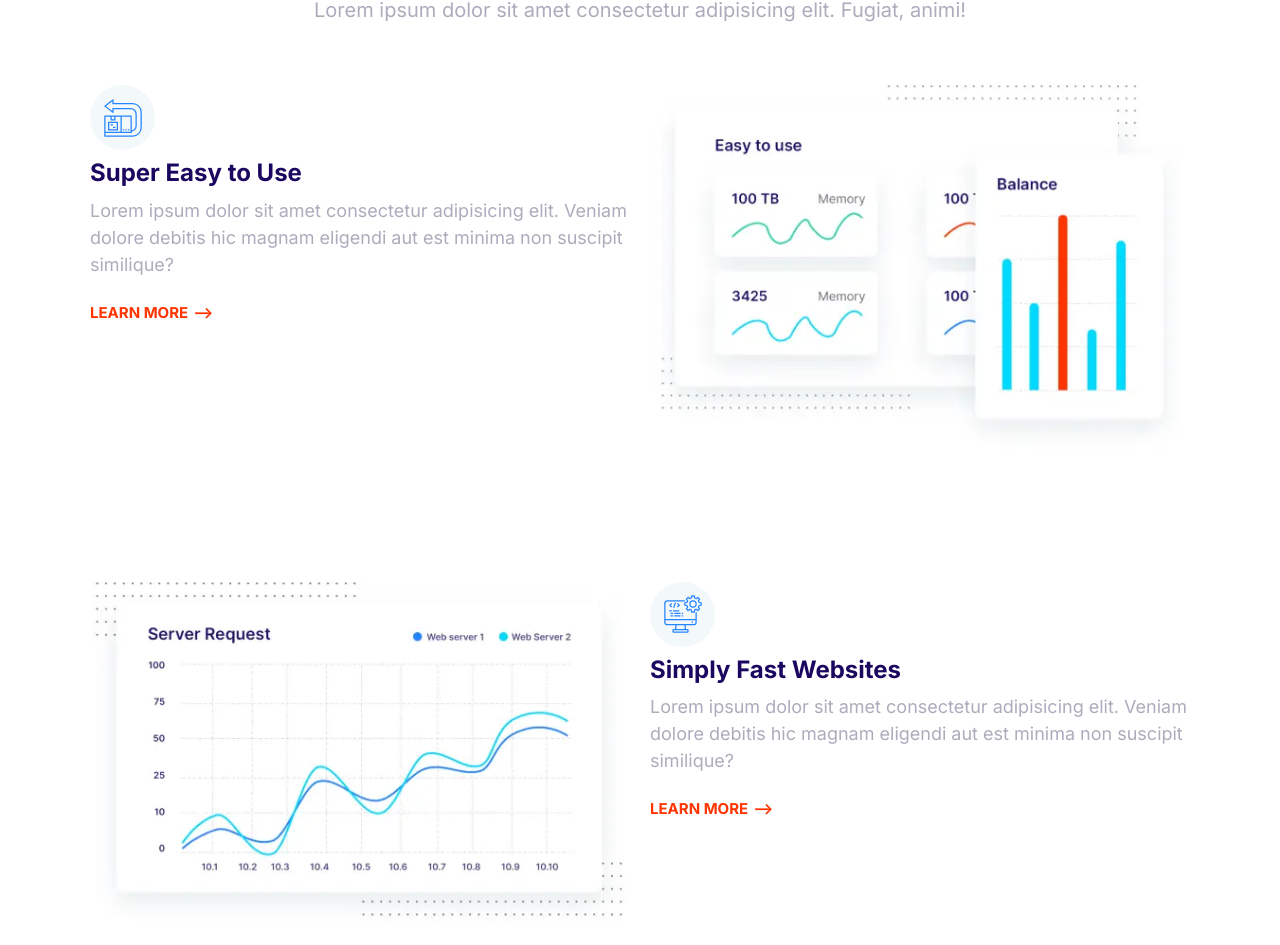
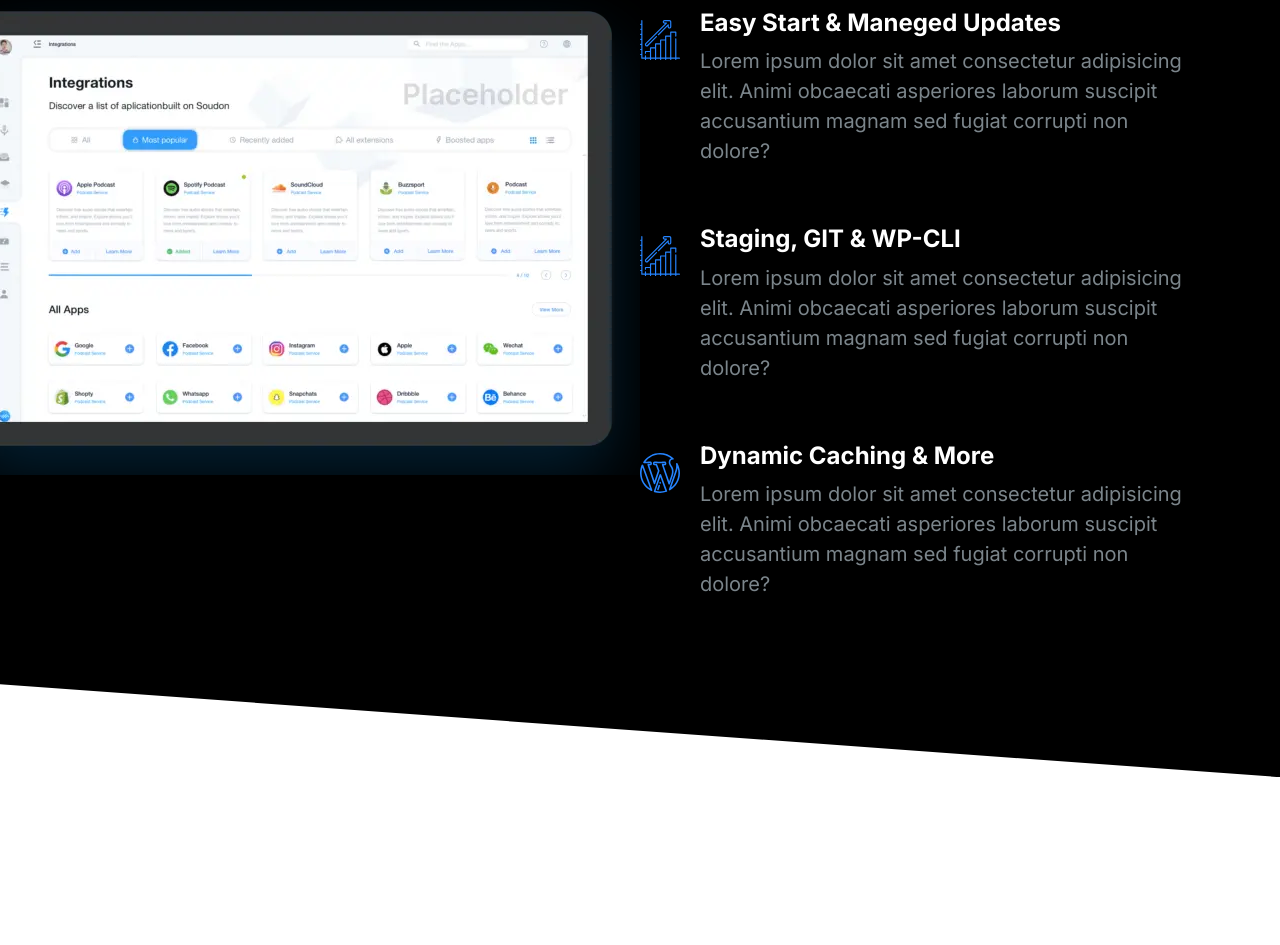
Before and after one commit to andressami/cursomoshify, a plain HTML site: page index.html in a window 1280 px wide. Shown: the part 152-1097 px from the top of the page. After the commit the page ends 929 px from the top, so only its background shows below. Drawn offline with Linux system fonts and the light colour scheme.

Commit message:
Construindo Showcase-block

```diff
--- a/Styles/styles.css
+++ b/Styles/styles.css
@@ -13,7 +13,10 @@
     box-sizing: border-box;
 }
 /* TIPOGRAFIA */
-
+::selection {
+    background: var(--color-primary);
+    color: #fff;
+}
 html {
     font-size: 62.5%;
 }
@@ -42,6 +45,7 @@
 
 h3 {
     font-size: 3rem;
+
 }
 
 p {
@@ -63,6 +67,7 @@
 
     h3 {
         font-size: 2.4rem;
+
     }
 }
 
@@ -132,7 +137,7 @@
 /* LISTS */
 
 .list {
-    color: var(--color-headings);
+
     list-style: none;
     padding-left: 0;
 }
@@ -145,6 +150,7 @@
 .list--tick {
     list-style-image: url(../Images/tick.svg);
     margin-left: 3rem;
+    color: var(--color-headings);
 }
 
 .list--tick .list__item {
@@ -418,6 +424,7 @@
 
 .media {
     display: flex;
+    margin-bottom: 4rem;
 }
 
 .media__title {
@@ -635,26 +642,28 @@
     margin-top: 0;
 }
 
-.block--dark {
+.block--dark, .block--dark p {
     background: #000;
     color: #7b858b;
 }
 
-.block--dark .block__heading {
+.block--dark h1,
+.block--dark h2,
+.block--dark h3 {
     color: #fff;
 }
 
 .block--skewed-right {
     background: #000;
     color: #7b858b;
-    clip-path: polygon(0% 0%, 100% 0%, 100% 100%, 0% 80%);
+    clip-path: polygon(0% 0%, 100% 0%, 100% 100%, 0% 90%);
     padding-bottom: calc(var(--padding-vertical) + 4rem);
 }
 
 .block--skewed-left {
     background: #000;
     color: #7b858b;
-    clip-path: polygon(0% 0%, 100% 0%, 100% 80%, 0% 100%);
+    clip-path: polygon(0% 0%, 100% 0%, 100% 90%, 0% 100%);
     padding-bottom: calc(var(--padding-vertical) + 4rem);
 }
 
@@ -729,10 +738,6 @@
 }
 
 /* HERO */
-
-.hero {
-    clip-path: polygon(0% 0%, 100% 0%, 100% 90%, 0% 100%);
-}
 
 .hero__tagline {
     font-size: 2rem;
@@ -836,3 +841,29 @@
         order: 2;
     }
 }
+
+
+/* SHOWCASE */
+.block-showcase__img > img {
+    width: 100%;
+}
+
+.showcase__list .media__text {
+    font-size: 2rem;
+}
+
+@media screen and (min-width:768px) {
+    .block-showcase .grid {
+        grid-template-columns: 50% 50%;
+    }
+
+    .block-showcase__img {
+        justify-self: end;
+    }
+
+    .block-showcase__img > img {
+        width: auto;
+        max-width: 700px;
+    }
+
+}
--- a/index.html
+++ b/index.html
@@ -15,124 +15,78 @@
     <link rel="stylesheet" href="Styles/styles.css" />
   </head>
   <body>
-    <section class="block container">
+    <section class="block block--dark block--skewed-right block-showcase">
       <header class="block__header">
-        <h2>Host on the Cloud to Keep Growing</h3>
-        <p class="feature__header__text">
-          Lorem ipsum dolor sit amet consectetur adipisicing elit. Fugiat,
-          animi!
-        </p>
+        <h2 class="block__heading">User-friendly Control Panel</h2>
       </header>
-      <article class="feature grid grid--1x2">
-        <div class="feature__content">
-          <span class="icon-container">
-            <svg class="icon icon--primary">
-              <use xlink:href="images/sprite.svg#easy"></use>
-            </svg>
-          </span>
-          <h3 class="feature__media__heading">Super Easy to Use</h3>
-          <p class="feature__text">
-            Lorem ipsum dolor sit amet consectetur adipisicing elit. Veniam
-            dolore debitis hic magnam eligendi aut est minima non suscipit
-            similique?
-          </p>
-          <a href="#" class="link-arrow">Learn More</a>
-        </div>
-        <picture>
+      <div class="container grid grid--1x2">
+        <picture class="block-showcase__img">
           <source
-            srcset="images/easy.webp 1x, images/easy@2x.webp 2x"
+            srcset="images/ipad@1x.webp 1x, images/ipad@2x.webp 2x"
             type="image/webp"
           />
           <source
-            srcset="images/easy.png 1x, images/easy@2x.png 2x"
+            srcset="images/ipad@1x.png 1x, images/ipad@2x.png 2x"
             type="image/png"
           />
-          <img class="feature__img" src="Images/easy.png" alt="" />
+          <img src="Images/ipad.png" alt="" />
         </picture>
-      </article>
-      <article class="feature grid grid--1x2">
-
-        <div class="feature__content">
-          <span class="icon-container">
+        <ul class="list showcase__list">
+          <li>
+            <div class="media">
+              <div class="media__image">
                 <svg class="icon icon--primary">
-              <use xlink:href="images/sprite.svg#computer"></use>
+                  <use xlink:href="images/sprite.svg#growth"></use>
                 </svg>
-          </span>
-          <h3 class="feature__media__heading">Simply Fast Websites</h3>
-          <p class="feature__text">
-            Lorem ipsum dolor sit amet consectetur adipisicing elit. Veniam
-            dolore debitis hic magnam eligendi aut est minima non suscipit
-            similique?
+              </div>
+              <div class="media__body">
+                <h3 class="media__title">Easy Start & Maneged Updates</h3>
+                <p class="media__text">
+                  Lorem ipsum dolor sit amet consectetur adipisicing elit. Animi
+                  obcaecati asperiores laborum suscipit accusantium magnam sed
+                  fugiat corrupti non dolore?
                 </p>
-          <a href="#" class="link-arrow">Learn More</a>
               </div>
-        <picture>
-          <source
-            srcset="images/fast.webp 1x, images/fast@2x.webp 2x"
-            type="image/webp"
-          />
-          <source
-            srcset="images/fast.png 1x, images/fast@2x.png 2x"
-            type="image/png"
-          />
-          <img class="feature__img" src="Images/fast.png" alt="" />
-        </picture>
-      </article>
-      <article class="feature grid grid--1x2">
-        <div class="feature__content">
-          <span class="icon-container">
+            </div>
+          </li>
+          <li>
+            <div class="media">
+              <div class="media__image">
+                <svg class="icon icon--primary">
+                  <use xlink:href="images/sprite.svg#growth"></use>
+                </svg>
+              </div>
+              <div class="media__body">
+                <h3 class="media__title">Staging, GIT & WP-CLI</h3>
+                <p class="media__text">
+                  Lorem ipsum dolor sit amet consectetur adipisicing elit. Animi
+                  obcaecati asperiores laborum suscipit accusantium magnam sed
+                  fugiat corrupti non dolore?
+                </p>
+              </div>
+            </div>
+          </li>
+          <li>
+            <div class="media">
+              <div class="media__image">
                 <svg class="icon icon--primary">
                   <use xlink:href="images/sprite.svg#wordpress"></use>
                 </svg>
-          </span>
-          <h3 class="feature__media__heading">Word Made Easy</h3>
-          <p class="feature__text">
-            Lorem ipsum dolor sit amet consectetur adipisicing elit. Veniam
-            dolore debitis hic magnam eligendi aut est minima non suscipit
-            similique?
+              </div>
+              <div class="media__body">
+                <h3 class="media__title">Dynamic Caching & More</h3>
+                <p class="media__text">
+                  Lorem ipsum dolor sit amet consectetur adipisicing elit. Animi
+                  obcaecati asperiores laborum suscipit accusantium magnam sed
+                  fugiat corrupti non dolore?
                 </p>
-          <a href="#" class="link-arrow">Learn More</a>
               </div>
-        <picture>
-          <source
-            srcset="images/wordpress.webp 1x, images/wordpress@2x.webp 2x"
-            type="image/webp"
-          />
-          <source
-            srcset="images/wordpress.png 1x, images/wordpress@2x.png 2x"
-            type="image/png"
-          />
-          <img class="feature__img" src="Images/wordpress.png" alt="" />
-        </picture>
-      </article>
-      <article class="feature grid grid--1x2">
-        <div class="feature__content">
-          <span class="icon-container">
-            <svg class="icon icon--primary">
-              <use xlink:href="images/sprite.svg#clock"></use>
-            </svg>
-          </span>
-          <h3 class="feature__media__heading">24/7 Expert Support</h3>
-          <p class="feature__text">
-            Lorem ipsum dolor sit amet consectetur adipisicing elit. Veniam
-            dolore debitis hic magnam eligendi aut est minima non suscipit
-            similique?
-          </p>
-          <a href="#" class="link-arrow">Learn More</a>
             </div>
-        <picture>
-          <source
-            srcset="images/support.webp 1x, images/support@2x.webp 2x"
-            type="image/webp"
-          />
-          <source
-            srcset="images/support.png 1x, images/support@2x.png 2x"
-            type="image/png"
-          />
-          <img class="feature__img" src="Images/support.png" alt="" />
-        </picture>
-      </article>
+          </li>
+        </ul>
+      </div>
     </section>
+
     <script src="js/main.js"></script>
   </body>
 </html>
```
Also changed, not shown: Components/Showcase-block.html (added, +71 -0 lines), Images/ipad.png (added), Images/ipad@1x.png (added), Images/ipad@1x.webp (added), Images/ipad@2x.png (added), Images/ipad@2x.webp (added). Lines whose indentation alone changed are shown as unchanged.
